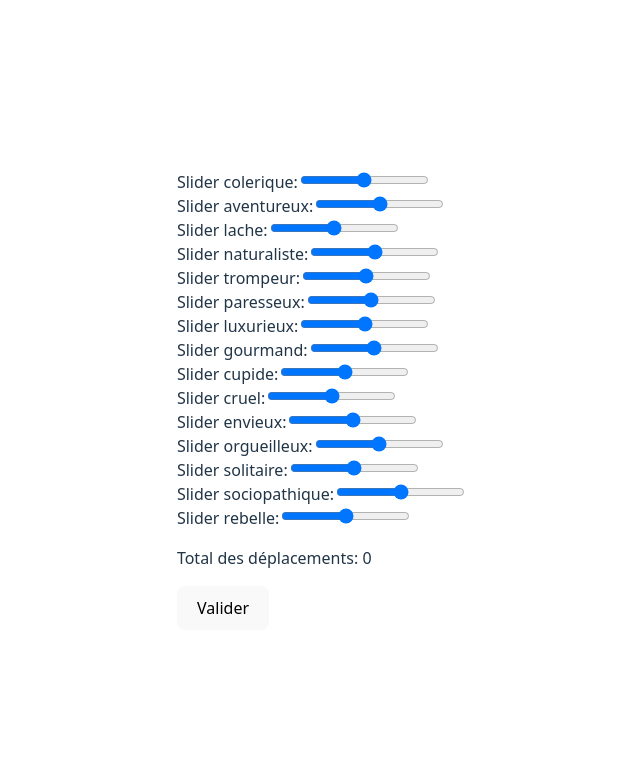
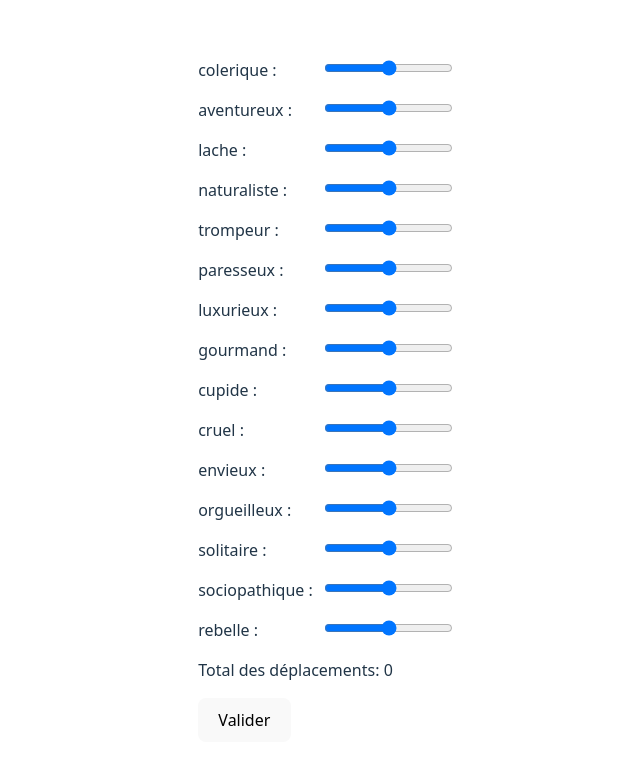
Before and after one commit to gabriellevy/destin-extremis-react, a React (Create React App) app: page /choix-coterie in a window 1280 px wide. Shown: the top 764 px of the page, without its empty margins (318-958 px from the left). Built offline with nearby package versions, Linux system fonts and the light colour scheme; what @mistralai/mistralai would draw is missing.

Commit message:
meilleur visuel

```diff
--- a/src/ChoixDeCoterie/ChoixDeCoterie.tsx
+++ b/src/ChoixDeCoterie/ChoixDeCoterie.tsx
@@ -1,6 +1,6 @@
 import React from 'react';
 import { useForm } from 'react-hook-form';
-import {TypeMauvais} from "../types/BonMauvais";
+import {Grid2} from "@mui/material";
 
 type FormData = {
     colerique: number;
@@ -80,9 +80,11 @@ const ChoixDeCoterie : React.FC = () => {
     return (
         <form onSubmit={handleSubmit(onSubmit)}>
             {idsSliders.map((idSlider: string, indexSliderAffiche: number) => (
-                <div key={idSlider}>
-                    <label>
-                        Slider {idSlider}:
+                <Grid2 container spacing={0} sx={{ mb: 2 }} columns={8}>
+                    <Grid2 size={4}>
+                        {idSlider} :
+                    </Grid2>
+                    <Grid2 size={4}>
                         <input
                             type="range"
                             min="-3"
@@ -96,9 +98,9 @@ const ChoixDeCoterie : React.FC = () => {
                                 }
                             })}
                         />
-                    </label>
                     {errors[idSlider as keyof FormData] && <p>{errors[idSlider as keyof FormData]?.message}</p>}
-                </div>
+                    </Grid2>
+                </Grid2>
             ))}
             <p>Total des déplacements: {total}</p>
             <button type="submit" disabled={total > 5}>Valider</button>
```
